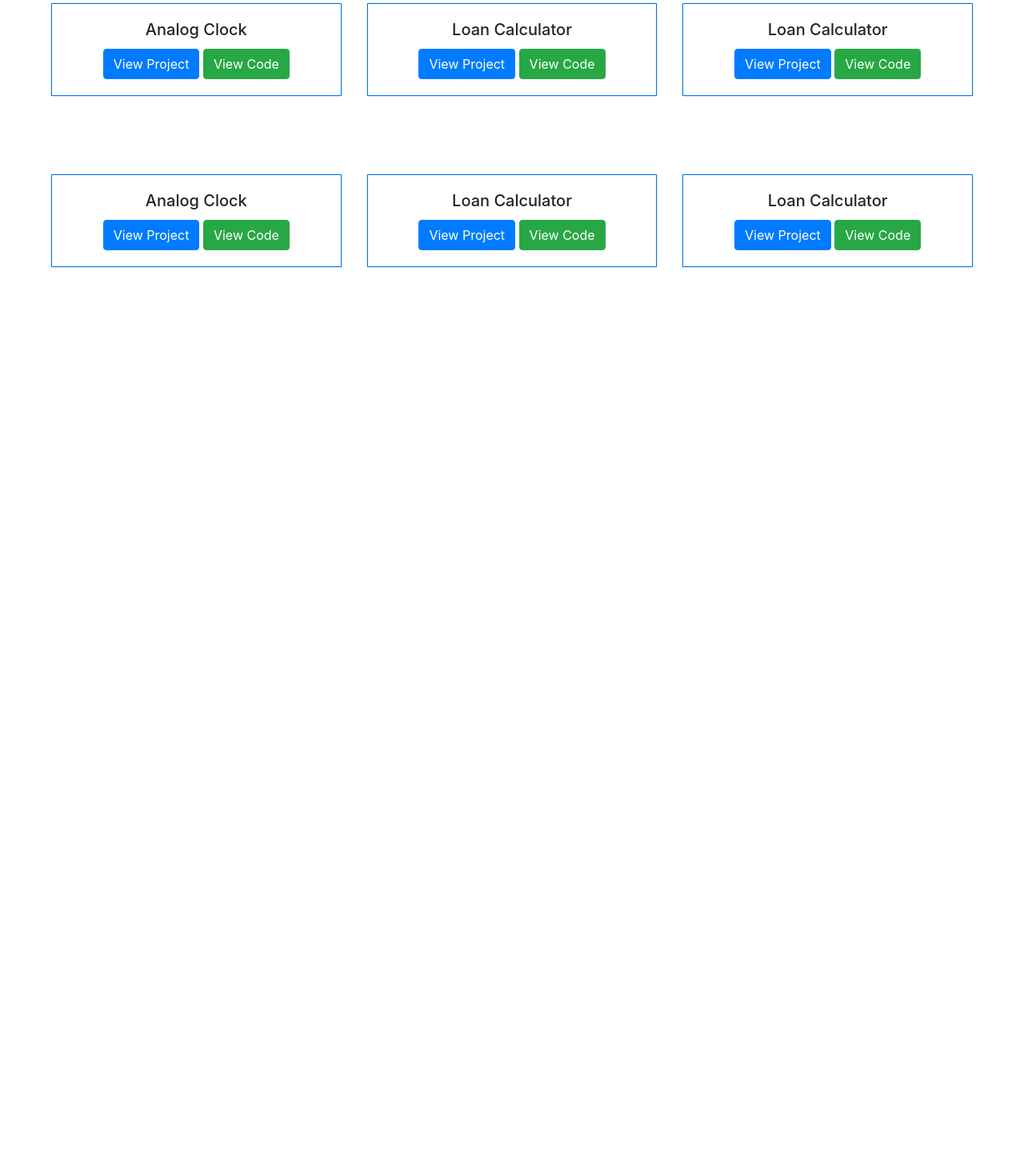
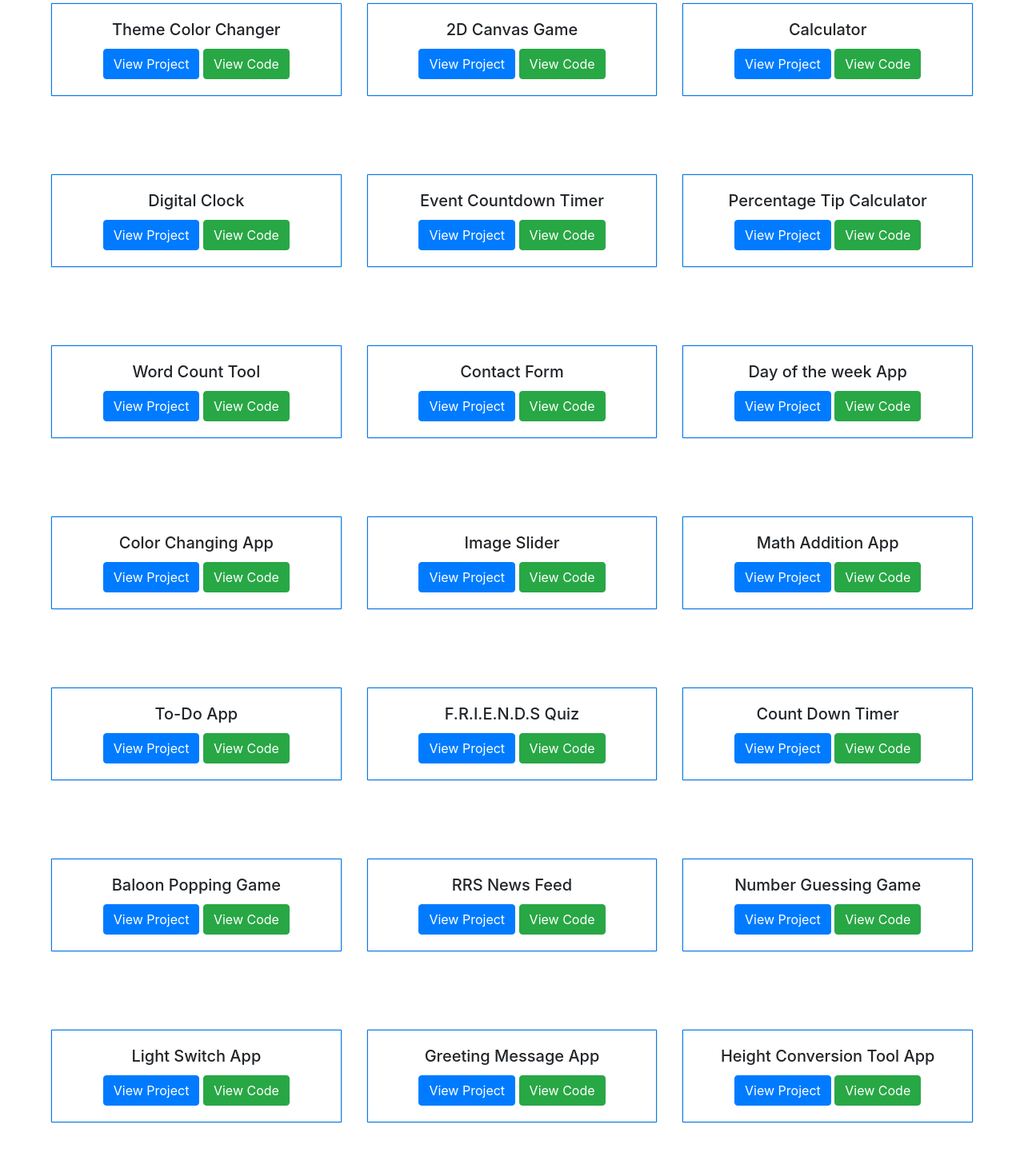
Before and after one commit to abhishek-shukla21/Javascript-Programs, a plain HTML site: page index.html in a window 1280 px wide. Shown: the part 529-1985 px from the top of the page at 80% size. Before the commit the page ends 960 px from the top, so only its background shows below. Drawn offline with nearby package versions, Linux system fonts and the light colour scheme.

Commit message:
added all project cards

```diff
--- a/index.html
+++ b/index.html
@@ -47,7 +47,7 @@
       <div class="col-sm-4">
         <div class="card">
           <div class="card-body border border-primary">
-            <h5 class="card-title">Loan Calculator</h5>
+            <h5 class="card-title">Mortage Loan Calculator</h5>
 
             <a href="#" class="btn btn-primary">View Project</a>
             <a href="#" class="btn btn-success">View Code</a></div>
@@ -58,7 +58,7 @@
       <div class="col-sm-4">
         <div class="card">
           <div class="card-body border border-primary">
-            <h5 class="card-title">Analog Clock</h5>
+            <h5 class="card-title">Quote of the Day App</h5>
 
             <a href="#" class="btn btn-primary">View Project</a>
             <a href="#" class="btn btn-success">View Code</a>
@@ -68,7 +68,7 @@
       <div class="col-sm-4">
         <div class="card">
           <div class="card-body border border-primary">
-            <h5 class="card-title">Loan Calculator</h5>
+            <h5 class="card-title">BMI Calculator</h5>
 
             <a href="#" class="btn btn-primary">View Project</a>
             <a href="#" class="btn btn-success">View Code</a></div>
@@ -77,7 +77,7 @@
       <div class="col-sm-4">
         <div class="card">
           <div class="card-body border border-primary">
-            <h5 class="card-title">Loan Calculator</h5>
+            <h5 class="card-title">Weight Coversion Tool</h5>
 
             <a href="#" class="btn btn-primary">View Project</a>
             <a href="#" class="btn btn-success">View Code</a></div>
@@ -88,7 +88,7 @@
       <div class="col-sm-4">
         <div class="card">
           <div class="card-body border border-primary">
-            <h5 class="card-title">Analog Clock</h5>
+            <h5 class="card-title">Theme Color Changer</h5>
 
             <a href="#" class="btn btn-primary">View Project</a>
             <a href="#" class="btn btn-success">View Code</a>
@@ -98,7 +98,7 @@
       <div class="col-sm-4">
         <div class="card">
           <div class="card-body border border-primary">
-            <h5 class="card-title">Loan Calculator</h5>
+            <h5 class="card-title">2D Canvas Game</h5>
 
             <a href="#" class="btn btn-primary">View Project</a>
             <a href="#" class="btn btn-success">View Code</a></div>
@@ -107,7 +107,7 @@
       <div class="col-sm-4">
         <div class="card">
           <div class="card-body border border-primary">
-            <h5 class="card-title">Loan Calculator</h5>
+            <h5 class="card-title">Calculator</h5>
 
             <a href="#" class="btn btn-primary">View Project</a>
             <a href="#" class="btn btn-success">View Code</a></div>
@@ -118,7 +118,7 @@
       <div class="col-sm-4">
         <div class="card">
           <div class="card-body border border-primary">
-            <h5 class="card-title">Analog Clock</h5>
+            <h5 class="card-title">Digital Clock</h5>
 
             <a href="#" class="btn btn-primary">View Project</a>
             <a href="#" class="btn btn-success">View Code</a>
@@ -128,7 +128,7 @@
       <div class="col-sm-4">
         <div class="card">
           <div class="card-body border border-primary">
-            <h5 class="card-title">Loan Calculator</h5>
+            <h5 class="card-title">Event Countdown Timer</h5>
 
             <a href="#" class="btn btn-primary">View Project</a>
             <a href="#" class="btn btn-success">View Code</a></div>
@@ -137,13 +137,165 @@
       <div class="col-sm-4">
         <div class="card">
           <div class="card-body border border-primary">
-            <h5 class="card-title">Loan Calculator</h5>
+            <h5 class="card-title">Percentage Tip Calculator</h5>
 
             <a href="#" class="btn btn-primary">View Project</a>
             <a href="#" class="btn btn-success">View Code</a></div>
         </div>
       </div>
     </div>
+    <div class="row text-center m-5 pb-5">
+      <div class="col-sm-4">
+        <div class="card">
+          <div class="card-body border border-primary">
+            <h5 class="card-title">Word Count Tool</h5>
+
+            <a href="#" class="btn btn-primary">View Project</a>
+            <a href="#" class="btn btn-success">View Code</a>
+          </div>
+        </div>
+      </div>
+      <div class="col-sm-4">
+        <div class="card">
+          <div class="card-body border border-primary">
+            <h5 class="card-title">Contact Form</h5>
+
+            <a href="#" class="btn btn-primary">View Project</a>
+            <a href="#" class="btn btn-success">View Code</a></div>
+        </div>
+      </div>
+      <div class="col-sm-4">
+        <div class="card">
+          <div class="card-body border border-primary">
+            <h5 class="card-title">Day of the week App</h5>
+
+            <a href="#" class="btn btn-primary">View Project</a>
+            <a href="#" class="btn btn-success">View Code</a></div>
+        </div>
+      </div>
+    </div>
+    <div class="row text-center m-5 pb-5">
+      <div class="col-sm-4">
+        <div class="card">
+          <div class="card-body border border-primary">
+            <h5 class="card-title">Color Changing App</h5>
+
+            <a href="#" class="btn btn-primary">View Project</a>
+            <a href="#" class="btn btn-success">View Code</a>
+          </div>
+        </div>
+      </div>
+      <div class="col-sm-4">
+        <div class="card">
+          <div class="card-body border border-primary">
+            <h5 class="card-title">Image Slider</h5>
+
+            <a href="#" class="btn btn-primary">View Project</a>
+            <a href="#" class="btn btn-success">View Code</a></div>
+        </div>
+      </div>
+      <div class="col-sm-4">
+        <div class="card">
+          <div class="card-body border border-primary">
+            <h5 class="card-title">Math Addition App</h5>
+
+            <a href="#" class="btn btn-primary">View Project</a>
+            <a href="#" class="btn btn-success">View Code</a></div>
+        </div>
+      </div>
+    </div>
+
+    <div class="row text-center m-5 pb-5">
+      <div class="col-sm-4">
+        <div class="card">
+          <div class="card-body border border-primary">
+            <h5 class="card-title">To-Do App</h5>
+
+            <a href="#" class="btn btn-primary">View Project</a>
+            <a href="#" class="btn btn-success">View Code</a>
+          </div>
+        </div>
+      </div>
+      <div class="col-sm-4">
+        <div class="card">
+          <div class="card-body border border-primary">
+            <h5 class="card-title">F.R.I.E.N.D.S Quiz</h5>
+
+            <a href="#" class="btn btn-primary">View Project</a>
+            <a href="#" class="btn btn-success">View Code</a></div>
+        </div>
+      </div>
+      <div class="col-sm-4">
+        <div class="card">
+          <div class="card-body border border-primary">
+            <h5 class="card-title">Count Down Timer</h5>
+
+            <a href="#" class="btn btn-primary">View Project</a>
+            <a href="#" class="btn btn-success">View Code</a></div>
+        </div>
+      </div>
+    </div>
+    <div class="row text-center m-5 pb-5">
+      <div class="col-sm-4">
+        <div class="card">
+          <div class="card-body border border-primary">
+            <h5 class="card-title">Baloon Popping Game</h5>
+
+            <a href="#" class="btn btn-primary">View Project</a>
+            <a href="#" class="btn btn-success">View Code</a>
+          </div>
+        </div>
+      </div>
+      <div class="col-sm-4">
+        <div class="card">
+          <div class="card-body border border-primary">
+            <h5 class="card-title">RRS News Feed</h5>
+
+            <a href="#" class="btn btn-primary">View Project</a>
+            <a href="#" class="btn btn-success">View Code</a></div>
+        </div>
+      </div>
+      <div class="col-sm-4">
+        <div class="card">
+          <div class="card-body border border-primary">
+            <h5 class="card-title">Number Guessing Game</h5>
+
+            <a href="#" class="btn btn-primary">View Project</a>
+            <a href="#" class="btn btn-success">View Code</a></div>
+        </div>
+      </div>
+    </div>
+    <div class="row text-center m-5 pb-5">
+      <div class="col-sm-4">
+        <div class="card">
+          <div class="card-body border border-primary">
+            <h5 class="card-title">Light Switch App</h5>
+
+            <a href="#" class="btn btn-primary">View Project</a>
+            <a href="#" class="btn btn-success">View Code</a>
+          </div>
+        </div>
+      </div>
+      <div class="col-sm-4">
+        <div class="card">
+          <div class="card-body border border-primary">
+            <h5 class="card-title">Greeting Message App</h5>
+
+            <a href="#" class="btn btn-primary">View Project</a>
+            <a href="#" class="btn btn-success">View Code</a></div>
+        </div>
+      </div>
+      <div class="col-sm-4">
+        <div class="card">
+          <div class="card-body border border-primary">
+            <h5 class="card-title">Height Conversion Tool App</h5>
+
+            <a href="#" class="btn btn-primary">View Project</a>
+            <a href="#" class="btn btn-success">View Code</a></div>
+        </div>
+      </div>
+    </div>
+
 
 
 
```
